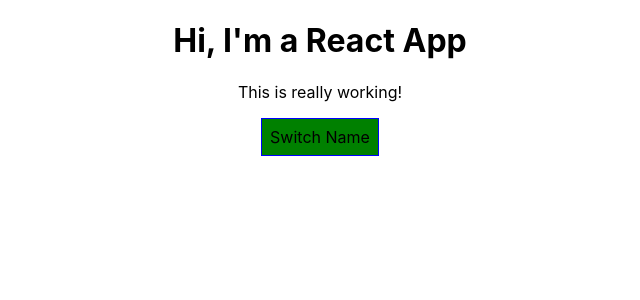
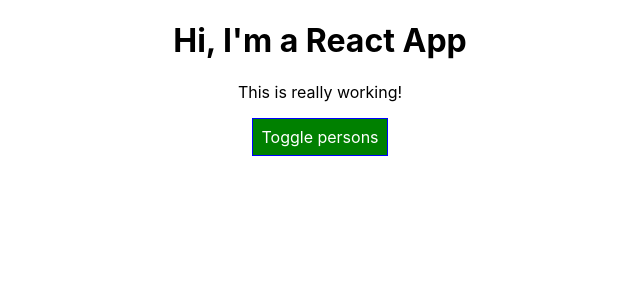
Before and after one commit to kazekagekun94/udemy-react-the-complete-guide-incl-redux, a React (Create React App) app: page / in a window 1280 px wide. Shown: the top 300 px of the page, without its empty margins (320-960 px from the left). Built offline with nearby package versions, Linux system fonts and the light colour scheme.

Commit message:
use css class component

```diff
--- a/package.json
+++ b/package.json
@@ -10,6 +10,7 @@
     "react": "^17.0.1",
     "react-dom": "^17.0.1",
     "react-scripts": "4.0.0",
+    "styled-components": "^5.2.1",
     "web-vitals": "^0.2.4"
   },
   "scripts": {
--- a/src/App.js
+++ b/src/App.js
@@ -1,8 +1,8 @@
-import './App.css';
 // import { render } from 'react-dom';
-import React from 'react'
+import React from 'react';
 import { Component } from 'react';
 import Person from './Person/Person'
+import classes from './App.module.css'
 
 class App extends Component {
   state = {
@@ -14,6 +14,8 @@ class App extends Component {
     otherState: 'some other value',
     showPersons: false
   }
+
+
 
   deletePersonHandler = (personIndex) => {
     const persons = [...this.state.persons];
@@ -51,18 +53,23 @@ class App extends Component {
       border: '1px solid blue',
       padding: '8px',
       cursor: 'pointer',
-      backgroundColor: 'green'
+      backgroundColor: 'green',
+      ':hover': {
+        backgroundColor: 'lightgreen',
+        color: 'black'
+      }
     }
 
     let persons = null;
+    let btnClass = ''
 
-    const classes = []
+    const assignedClasses = []
     if (this.state.persons.length <= 2) {
-      classes.push("red")
+      assignedClasses.push(classes.red)
     }
 
     if (this.state.persons.length <= 1) {
-      classes.push("bold")
+      assignedClasses.push(classes.bold)
     }
 
     if (this.state.showPersons) {
@@ -80,18 +87,18 @@ class App extends Component {
         </div>
       )
 
-      style.backgroundColor = 'red'
+      btnClass = classes.Red
     }
 
     return (
-      <div className="App">
+      <div className={classes.App}>
         <h1>Hi, I'm a React App</h1>
-        <p className={classes.join(" ")}>This is really working!</p>
-        <button
-          style={style}
-          onClick={this.togglePersonHandler}>Switch Name</button>
+        <p className={assignedClasses.join(" ")}>This is really working!</p>
+        <button className={btnClass} onClick={this.togglePersonHandler}>Toggle persons
+        </button>
         {persons}
-      </div >
+      </div>
+
     );
   }
 
--- a/src/App.css
+++ b/src/App.module.css
@@ -44,3 +44,26 @@
 .bold {
   font-weight: bold;
 }
+
+.App Button {
+  background-color: green;
+  color: white;
+  font: inherit;
+  border: 1px solid blue;
+  padding: 8px;
+  cursor: pointer;
+}
+
+
+.App Button:hover {
+  background-color: lightgreen;;
+  color: black
+}
+
+.App Button.Red {
+  background-color: red;
+}
+
+.App Button.Red:hover {
+  background-color: salmon;
+}
--- a/src/Person/Person.js
+++ b/src/Person/Person.js
@@ -1,14 +1,30 @@
 import React from 'react';
-import './Person.css'
+// import './Person.css'
+import styled from 'styled-components';
+import classes from './Person.module.css'
+
+const SyledDiv = styled.div`
+    width: 60%;
+    margin: 16px auto;
+    border: 1px solid #eee;
+    box-shadow: 0 2px 3px #ccc;
+    padding: 16px;
+    text-align: center;
+
+    @media (min-width: 500px) {
+            width: '450px'
+    }
+`;
 
 const person = (props) => {
     return (
-        <div className="Person">
+        <div className={classes.Person}>
             <p onClick={props.click}>I'm {props.name} and I am {props.age} years old!</p>
             <p>{props.children}</p>
             <input type="text" onChange={props.changed} value={props.name}></input>
         </div>
-    )
+    );
+
 }
 
 export default person
--- a/src/Person/Person.css
+++ b/src/Person/Person.module.css
@@ -6,3 +6,10 @@
     padding: 16px;
     text-align: center;
 }
+
+@media (min-width: 500px) {
+    .Person{
+        width: '450px'
+
+    }
+}
```
Also changed, not shown: 1 other file (tests, documents, lock files or other folders).
